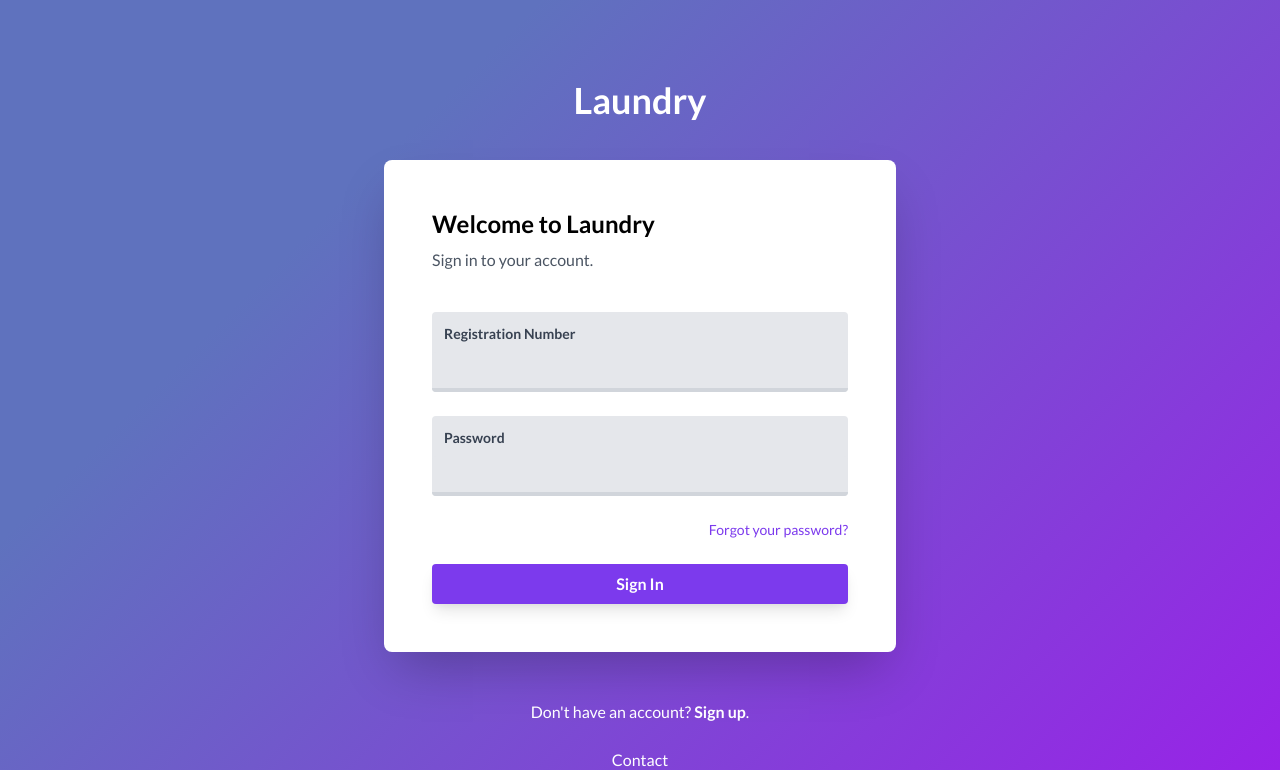
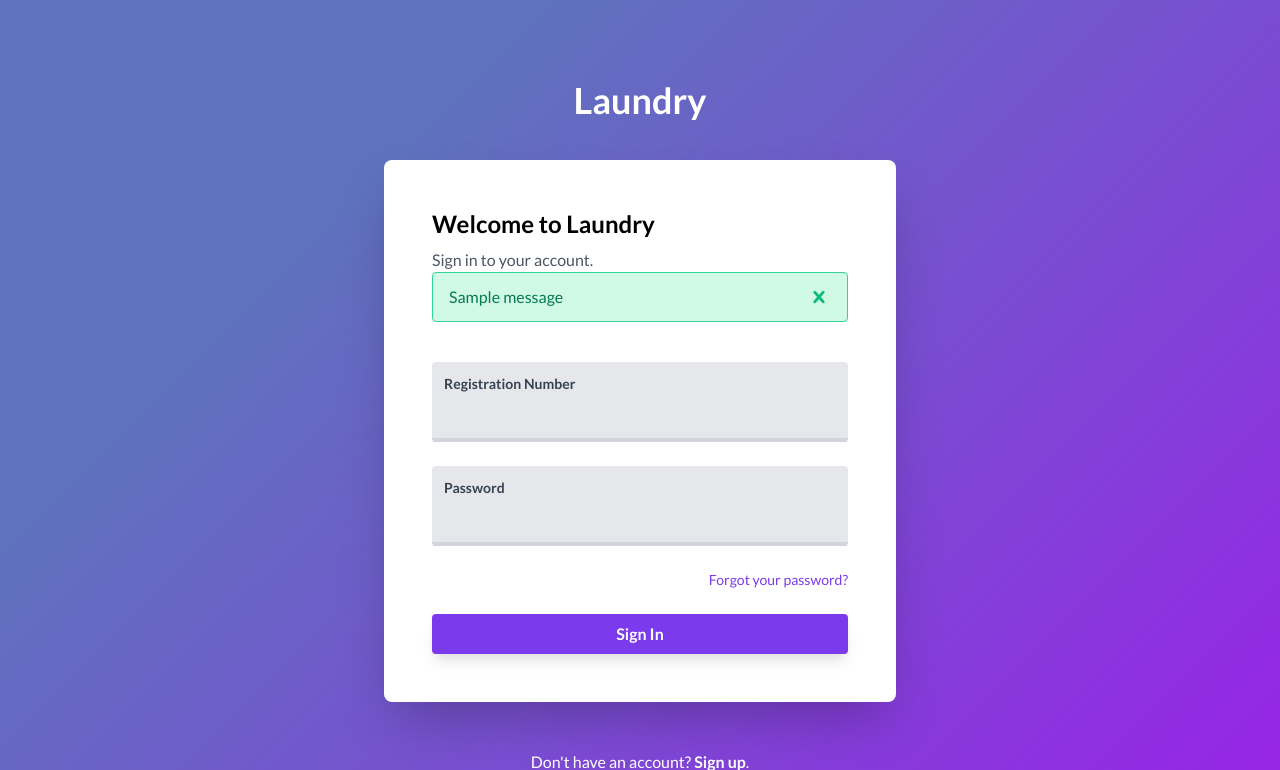
Before and after one commit to 4doctorstrange/Laundary-WebApp, a Django app: page /login in a window 1280 px wide. Shown: the top 770 px of the page. Run offline with Django 3.2, Linux system fonts and the light colour scheme; tables that the repository leaves empty hold one stand-in row (values such as "Sample post"); one stand-in notice (Sample message) is shown; some libraries are stand-ins or nearby versions.

Commit message:
alerts in login

```diff
--- a/home/views.py
+++ b/home/views.py
@@ -52,7 +52,8 @@ def user_login(request):
                 return redirect('/')
             else:
                 login_form = LoginForm()
-                return render(request, 'login.html', {'msg': 'Invalid credentials', 'login_form':login_form} )
+                messages.error(request,'Invalid credentials!')
+                return render(request, 'login.html')
         else:
             login_form = LoginForm()
             return render(request, 'login.html',{'login_form':login_form})
@@ -92,6 +93,7 @@ def admin_dashboard(request):
             user = user[0]      #first and only element in query set is our target user
             student = Student.objects.filter(user=user)[0]
             data = UseCycle.objects.filter(student=student)
+
         else:
             data = UseCycle.objects.order_by('-date_time').all()
 
@@ -177,7 +179,7 @@ def contact_admin(request):
                 return redirect('/dashboard')
         else:
             contact_form = ContactAdminForm()
-            print(contact_form)
+            #print(contact_form)
             return render(request, 'contact_admin.html', {'contact_form':contact_form})
 
 def view_requests(request):
--- a/templates/login.html
+++ b/templates/login.html
@@ -26,6 +26,34 @@
             <p class="text-gray-600 pt-2">Sign in to your account.</p>
         </section>
 
+{% if messages %}
+  {% for message in messages %}
+    <!-- <li class="{{ message.tags }}">{{ message }}</li> -->
+    {% if message.tags == "success" %}
+      <div id="alert" class="bg-green-100 border border-green-400 text-green-700 px-4 py-3 rounded relative " role="alert">
+        <!-- <strong class="font-bold">Holy smokes!</strong> -->
+        <span class="block sm:inline">{{ message }}</span>
+        <span class="absolute top-0 bottom-0 right-0 px-4 py-3">
+          <button class="focus:outline-none" onclick="remove()" id="cross">
+            <svg class="fill-current h-6 w-6 text-green-500" xmlns="http://www.w3.org/2000/svg" viewBox="0 0 20 20"><title>Close</title><path d="M14.348 14.849a1.2 1.2 0 0 1-1.697 0L10 11.819l-2.651 3.029a1.2 1.2 0 1 1-1.697-1.697l2.758-3.15-2.759-3.152a1.2 1.2 0 1 1 1.697-1.697L10 8.183l2.651-3.031a1.2 1.2 0 1 1 1.697 1.697l-2.758 3.152 2.758 3.15a1.2 1.2 0 0 1 0 1.698z"/></svg>
+          </button>
+        </span>
+      </div>
+    {% else %}
+      <div id="alert" class="bg-red-100 border border-red-400 text-red-700 px-4 py-3 rounded relative" role="alert">
+        <span class="block sm:inline">{{ message }}</span>
+        <span class="absolute top-0 bottom-0 right-0 px-4 py-3">
+          <button class="focus:outline-none" onclick="remove()" id="cross">
+            <svg class="fill-current h-6 w-6 text-red-500" xmlns="http://www.w3.org/2000/svg" viewBox="0 0 20 20"><title>Close</title><path d="M14.348 14.849a1.2 1.2 0 0 1-1.697 0L10 11.819l-2.651 3.029a1.2 1.2 0 1 1-1.697-1.697l2.758-3.15-2.759-3.152a1.2 1.2 0 1 1 1.697-1.697L10 8.183l2.651-3.031a1.2 1.2 0 1 1 1.697 1.697l-2.758 3.152 2.758 3.15a1.2 1.2 0 0 1 0 1.698z"/></svg>
+          </button>
+        </span>
+      </div>
+      {%endif%}
+  {% endfor %}
+{% endif %}
+
+
+
         <section class="mt-10">
             <form class="flex flex-col" method="POST" action=" " novalidate>
                 {% csrf_token %}
@@ -40,11 +68,6 @@
                     <input type="password" name="password" maxlength="32" required id="id_password"
                         class="bg-gray-200 rounded w-full text-gray-700 focus:outline-none border-b-4 border-gray-300 focus:border-purple-600 transition duration-500 px-3 pb-3">
                 </div>
-                <p id="message">
-                    {% for msg in msg %}
-                    {{msg}}
-                    {% endfor%}
-                </p>
                 <div class="flex justify-end">
                     <a href="#" class="text-sm text-purple-600 hover:text-purple-700 hover:underline mb-6">Forgot your
                         password?</a>
@@ -66,6 +89,21 @@
     </footer>
 
     <script src="/static/login.js" async defer></script>
+    <script>
+    function remove() {
+    var alert = document.getElementById('alert');
+    alert.classList.add('hidden');
+  }
+  </script>
+  <script src="https://code.jquery.com/jquery-3.3.1.slim.min.js"
+    integrity="sha384-q8i/X+965DzO0rT7abK41JStQIAqVgRVzpbzo5smXKp4YfRvH+8abtTE1Pi6jizo"
+    crossorigin="anonymous"></script>
+  <script src="https://cdnjs.cloudflare.com/ajax/libs/popper.js/1.14.3/umd/popper.min.js"
+    integrity="sha384-ZMP7rVo3mIykV+2+9J3UJ46jBk0WLaUAdn689aCwoqbBJiSnjAK/l8WvCWPIPm49"
+    crossorigin="anonymous"></script>
+  <script src="https://stackpath.bootstrapcdn.com/bootstrap/4.1.3/js/bootstrap.min.js"
+    integrity="sha384-ChfqqxuZUCnJSK3+MXmPNIyE6ZbWh2IMqE241rYiqJxyMiZ6OW/JmZQ5stwEULTy"
+    crossorigin="anonymous"></script>
 </body>
 
 </html>
```
Also changed, not shown: db.sqlite3.
